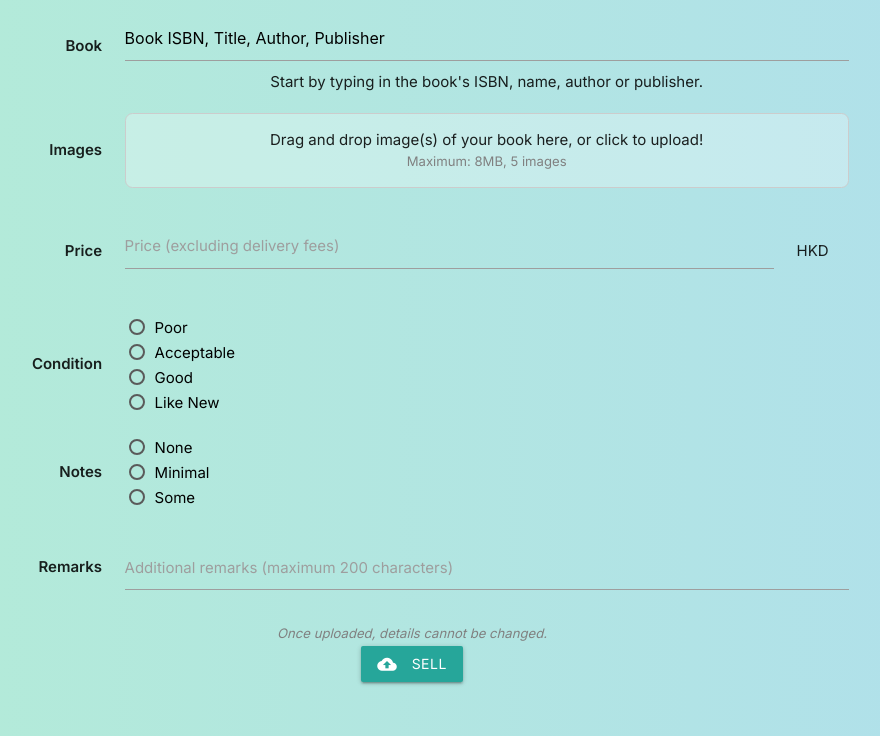
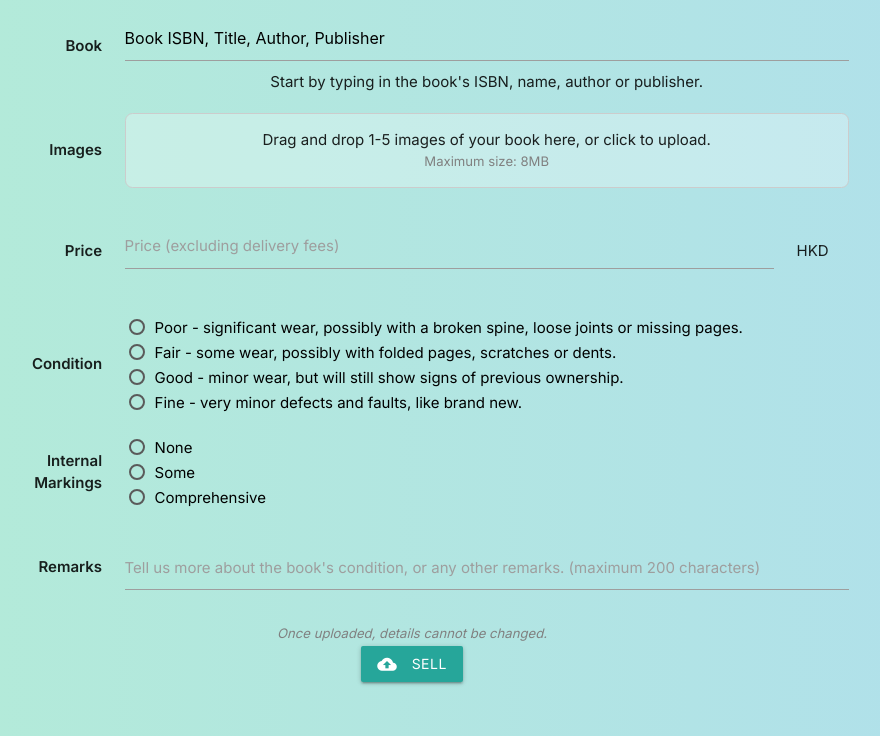
Before and after one commit to cathaypacific8747/xdhacks, a Flask app: template project/templates/sell.html in a window 1280 px wide. Shown: the part 64-800 px from the top of the page, without its empty margins (228-1108 px from the left). Run offline with Flask 2, Linux system fonts and the light colour scheme; the template is opened without the code that fills it, so the values that code supplies are empty; parts of the project's set-up code (start-up, migrations or seed data) failed here and were passed over; some libraries are stand-ins or nearby versions.

Commit message:
fix radio and finalise layout

```diff
--- a/project/__init__.py
+++ b/project/__init__.py
@@ -34,7 +34,7 @@ def create_app(run=False):
     app.config['DISCORD_STORAGE_CHANNEL_ID'] = env['DISCORD_STORAGE_CHANNEL_ID']
 
     db.init_app(app)
-    from .models import User, Book, Listings
+    from .models import User, Listings
     migrate.init_app(app, db)
     csrf.init_app(app)
 
--- a/project/main.py
+++ b/project/main.py
@@ -3,7 +3,7 @@ from flask import Blueprint, render_template, redirect, url_for, request, curren
 from flask_login import login_required, current_user
 from flask.helpers import flash
 from . import db
-from .models import User, Book, Listings
+from .models import User, Listings
 
 main = Blueprint('main', __name__)
 
--- a/project/static/css/sell.css
+++ b/project/static/css/sell.css
@@ -77,13 +77,3 @@
     color: black;
     padding-left: 2rem !important;
 }
-
-.radio-label::after {
-    top: 50% !important;
-    margin-top: -10.5px !important;
-}
-
-.radio-label::before {
-    top: 50% !important;
-    margin-top: -8px !important;
-}
--- a/project/templates/sell.html
+++ b/project/templates/sell.html
@@ -31,8 +31,8 @@
         <div class="col s10 valign-wrapper">
             <form class="dz dropzone needsclick w-full center-align unselectable" id="bookDropzone">
                 <div class="dz-message needsclick my-16">
-                    <div class="font-size-16">Drag and drop image(s) of your book here, or click to upload!</div>
-                    <div class="font-size-14 text-muted">Maximum: 8MB, 5 images</div>
+                    <div class="font-size-16">Drag and drop 1-5 images of your book here, or click to upload.</div>
+                    <div class="font-size-14 text-muted">Maximum size: 8MB</div>
                 </div>
             </form>
         </div>
@@ -57,33 +57,33 @@
         <div class="col s10">
             <div>
                 <label>
-                    <input class="with-gap" name="condition" type="radio" value="poor">
-                    <span class="radio-label">Poor</span>
+                    <input class="with-gap" name="condition" type="radio" value="0">
+                    <span class="radio-label">Poor - significant wear, possibly with a broken spine, loose joints or missing pages.</span>
                 </label>
             </div>
             <div>
                 <label>
-                    <input class="with-gap" name="condition" type="radio" value="acceptable">
-                    <span class="radio-label">Acceptable</span>
+                    <input class="with-gap" name="condition" type="radio" value="1">
+                    <span class="radio-label">Fair - some wear, possibly with folded pages, scratches or dents.</span>
                 </label>
             </div>
             <div>
                 <label>
-                    <input class="with-gap" name="condition" type="radio" value="good">
-                    <span class="radio-label">Good</span>
+                    <input class="with-gap" name="condition" type="radio" value="2">
+                    <span class="radio-label">Good - minor wear, but will still show signs of previous ownership.</span>
                 </label>
             </div>
             <div>
                 <label>
-                    <input class="with-gap" name="condition" type="radio" value="likeNew">
-                    <span class="radio-label">Like New</span>
+                    <input class="with-gap" name="condition" type="radio" value="3">
+                    <span class="radio-label">Fine - very minor defects and faults, like brand new.</span>
                 </label>
             </div>
         </div>
     </div>
     <div class="row valign-wrapper">
         <div class="col s2 right-align text-bold">
-            Notes
+            Internal Markings
         </div>
         <div class="col s10">
             <div>
@@ -95,13 +95,13 @@
             <div>
                 <label>
                     <input class="with-gap" name="notes" type="radio" value="1">
-                    <span class="radio-label">Minimal</span>
+                    <span class="radio-label">Some</span>
                 </label>
             </div>
             <div>
                 <label>
                     <input class="with-gap" name="notes" type="radio" value="2">
-                    <span class="radio-label">Some</span>
+                    <span class="radio-label">Comprehensive</span>
                 </label>
             </div>
         </div>
@@ -113,7 +113,7 @@
         <div class="col s10">
             <div class="input-field mb-0">
                 <textarea id="customContactInfo_input" data-field="customContactInfo_text" class="materialize-textarea" maxlength="200" data-length="200"></textarea>
-                <label for="customContactInfo_input">Additional remarks (maximum 200 characters)</label>
+                <label for="customContactInfo_input">Tell us more about the book's condition, or any other remarks. (maximum 200 characters)</label>
             </div>
         </div>
     </div>
```
Also changed, not shown: project/api.py (+13 -16 lines), README.md.
